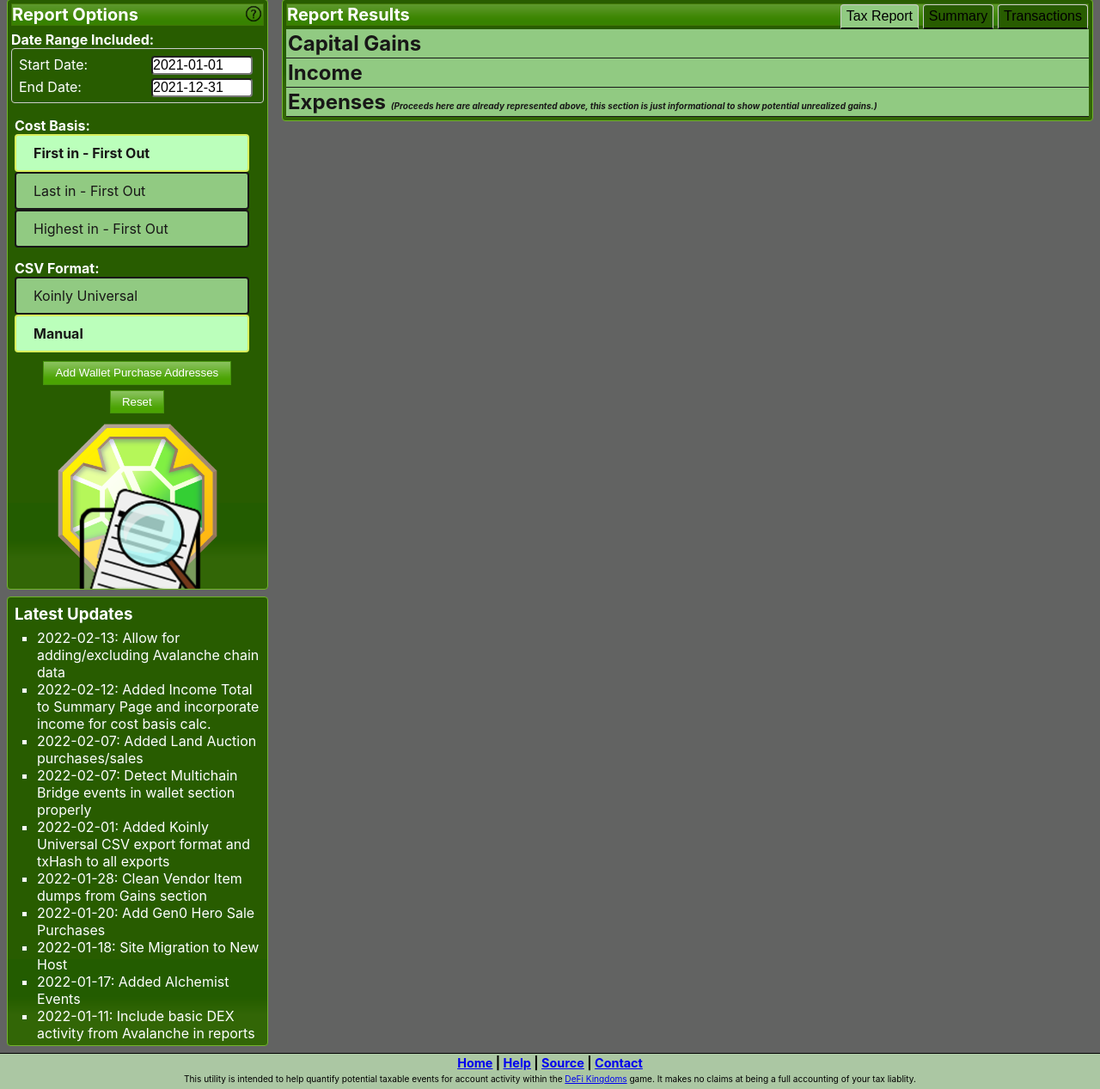
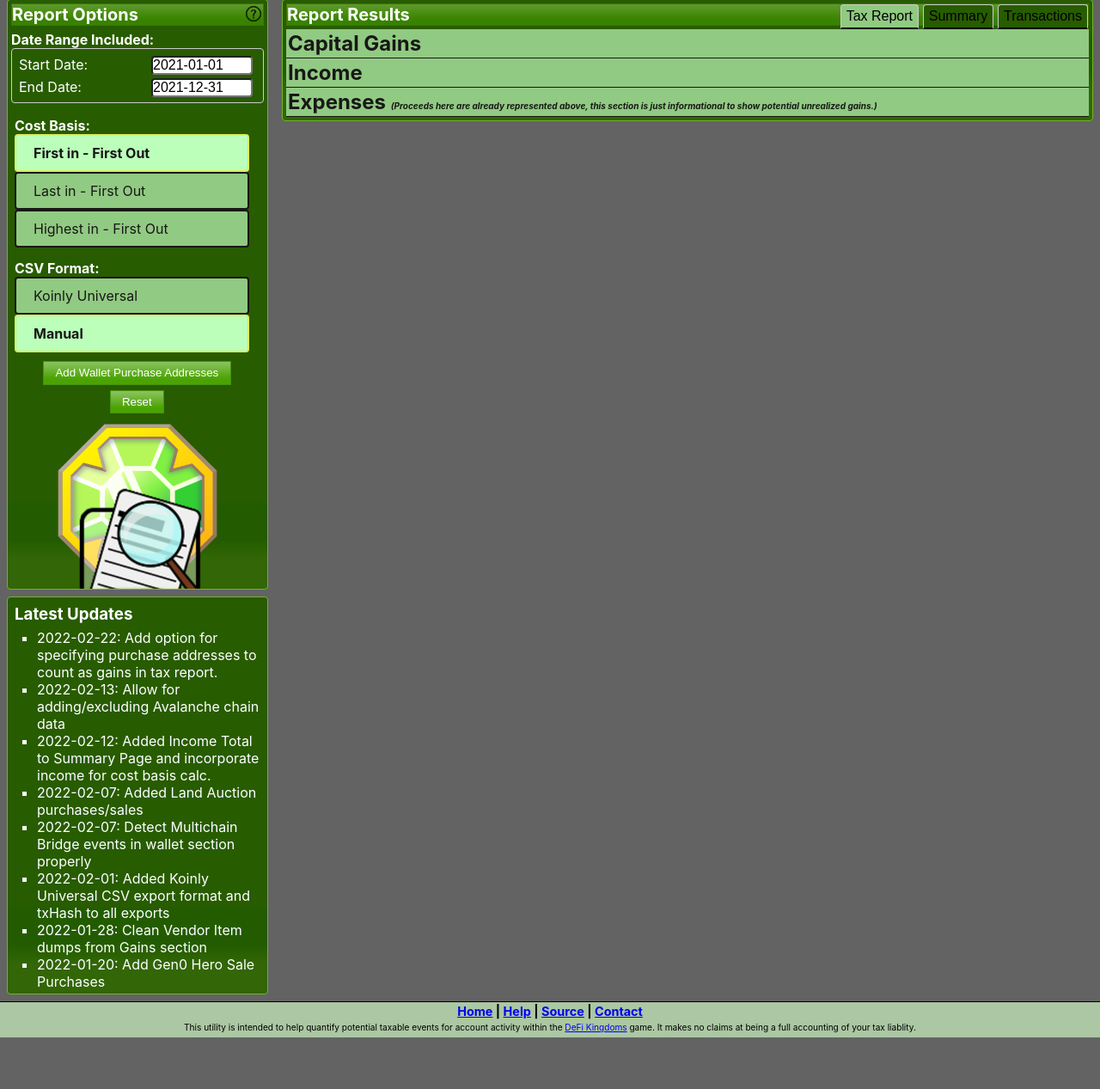
Before and after one commit to pwillworth/dfkreport, a Python web app: template web/templates/home.html in a window 1280 px wide. Shown: the part 72-1339 px from the top of the page at 86% size. After the commit the page ends 1279 px from the top, so only its background shows below. Run offline with Jinja, Linux system fonts and the light colour scheme; the template is opened without the code that fills it, so the values that code supplies are empty.

Commit message:
Update help and notes

```diff
--- a/web/templates/help.html
+++ b/web/templates/help.html
@@ -33,6 +33,7 @@
         <li>Date Range: Only events in this range will be included in the report.  Older transactions will still be searched to look for cost basis.</li>
         <li>Cost Basis: Three options are provided to adjust how cost basis is discovered.  If you are not familiar with these tax accounting related terms, the default choice of First in - First out is most commonly used.</li>
         <li>CSV Format: Manual option is best if you plan to put the data directly into your tax forms.  Other available formats in this option may be better for input to another tax event aggregation tool like Koinly.  NOTE: It is recommended to use CSV export from detailed transactions tab when exporting for tax aggregation tools.</li>
+        <li>Add Wallet Purchase Addresses: This button allows you to enter one or more addresses separated by a comma or line.  When generating your report, withdrawals from your wallet to any of those addresses will be counted as a taxable event and be recorded in the gains section of the tax report.  This option can be useful if you make purchases by sending to certain addresses.</li>
         <li>Future Options Coming THooon: Cost Basis cutoff Date, Exclude wallet Transfers for Cost Basis, Non-USD Fiat Currency Types, Multiple Wallet Selection.</li>
     </ul>
     <h3 class="helpTopic">Tax Report</h3>
--- a/web/templates/home.html
+++ b/web/templates/home.html
@@ -278,6 +278,7 @@
       <h3>Latest Updates</h3>
       <div class="sectionHead"></div>
       <ul>
+        <li>2022-02-22: Add option for specifying purchase addresses to count as gains in tax report.</li>
         <li>2022-02-13: Allow for adding/excluding Avalanche chain data</li>
         <li>2022-02-12: Added Income Total to Summary Page and incorporate income for cost basis calc.</li>
         <li>2022-02-07: Added Land Auction purchases/sales</li>
@@ -285,9 +286,6 @@
         <li>2022-02-01: Added Koinly Universal CSV export format and txHash to all exports</li>
         <li>2022-01-28: Clean Vendor Item dumps from Gains section</li>
         <li>2022-01-20: Add Gen0 Hero Sale Purchases</li>
-        <li>2022-01-18: Site Migration to New Host</li>
-        <li>2022-01-17: Added Alchemist Events</li>
-        <li>2022-01-11: Include basic DEX activity from Avalanche in reports</li>
       </ul>
     </div>
   </div>
```
